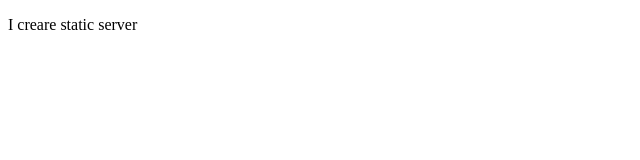
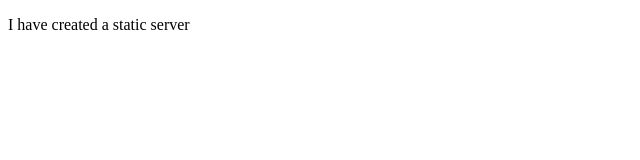
Before and after one commit to ElizPN/NodeJS, a website: page root/sub/index.html in a window 1280 px wide. Shown: the full height of the page, 0-640 px from the left. Drawn offline with Linux system fonts and the light colour scheme.

Commit message:
fix text

```diff
--- a/root/sub/index.html
+++ b/root/sub/index.html
@@ -7,6 +7,6 @@
     <title>Static server</title>
   </head>
   <body>
-    <p>I creare static server</p>
+    <p>I have created a static server</p>
   </body>
 </html>
```
